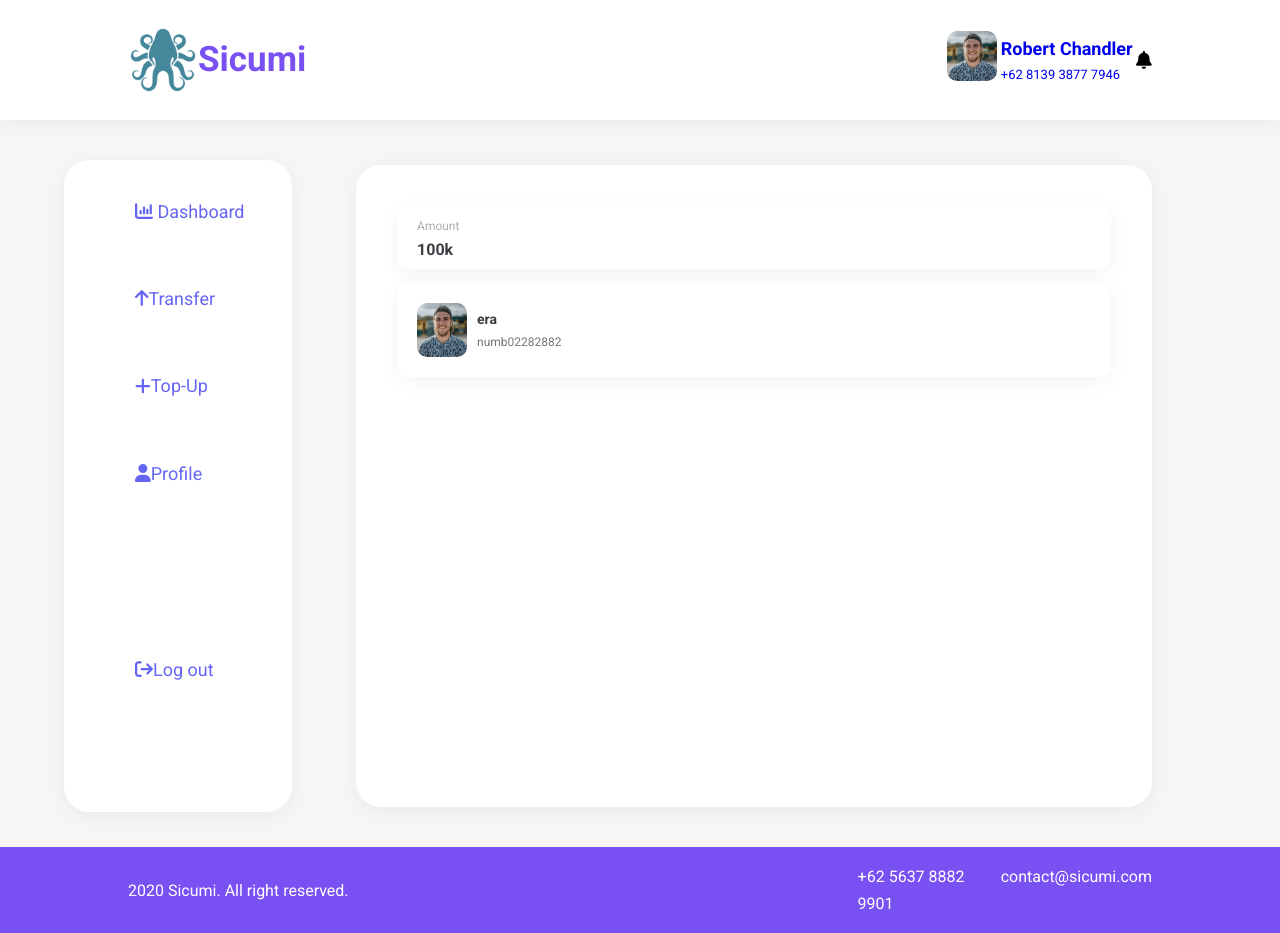
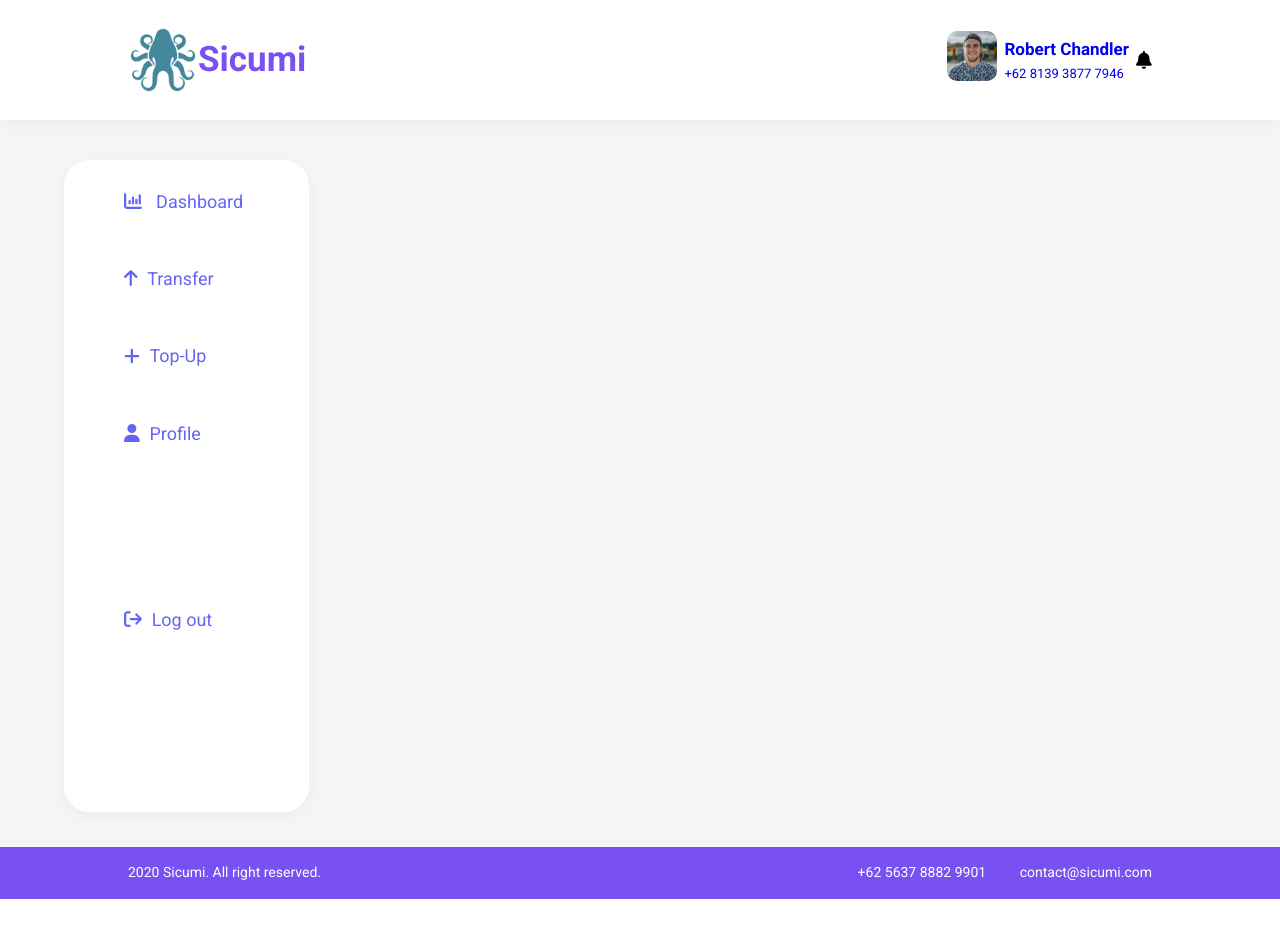
Before and after one commit to bca-batch-5/sicumi_frontend, a React (Create React App) app: page /Layout in a window 1280 px wide. After the commit the page ends 899 px from the top, so only its background shows below. Built offline with nearby package versions, Linux system fonts and the light colour scheme.

Commit message:
finishing layout

```diff
--- a/src/Layouts/Home/Home.jsx
+++ b/src/Layouts/Home/Home.jsx
@@ -5,8 +5,6 @@ import { Link } from "react-router-dom";
 import { Wrapper, SectionRight, DescAcc, Nav, NavLeft, SectionLeft, Main, Footer, RightFooter, LeftFooter, NavRight, NavContainer, Hlogo, NameAcc, PhoneAcc, ListMenu, List } from "./StyleHome";
 import { FontAwesomeIcon } from "@fortawesome/react-fontawesome";
 import { faArrowRightFromBracket, faArrowUp, faBell, faChartColumn, faPlus, faUser } from "@fortawesome/free-solid-svg-icons";
-import DetailsInformation from "../../Components/TextBox/DetailsInformation";
-import ContactInformation from "../../Components/TextBox/ContactInformation";
 const LayoutHome = (props) => {
   const { children } = props;
   return (
@@ -19,7 +17,7 @@ const LayoutHome = (props) => {
           </NavLeft>
           <NavRight>
             <Link to="" style={{ textDecoration: "none" }}>
-              <img src={profilepict} alt="none" width={50} style={{ borderRadius: `10px` }} />
+              <img src={profilepict} alt="none" width={50} style={{ borderRadius: `10px`, alignItems: `center` }} />
             </Link>
 
             <DescAcc>
@@ -28,37 +26,37 @@ const LayoutHome = (props) => {
                 <PhoneAcc> +62 8139 3877 7946</PhoneAcc>
               </Link>
             </DescAcc>
-            <FontAwesomeIcon icon={faBell} style={{ fontSize: `18px` }}></FontAwesomeIcon>
+            <FontAwesomeIcon icon={faBell} style={{ fontSize: `18px`, marginLeft : 5 }}></FontAwesomeIcon>
           </NavRight>
         </NavContainer>
       </Nav>
       <Main>
         <SectionLeft>
           <ListMenu>
-            <ul>
+            <ul style={{    paddingInlineStart: 0}}>
               <List>
-                <Link to="" style={{ textDecoration: "none" }}>
-                  <FontAwesomeIcon icon={faChartColumn}></FontAwesomeIcon> Dashboard
-                </Link>
+                  <Link to="" style={{ textDecoration: "none" }}>
+                  <FontAwesomeIcon icon={faChartColumn} style={{paddingRight : 10 }}></FontAwesomeIcon> Dashboard
+                  </Link>
               </List>
               <br />
               <List>
                 <Link to="" style={{ textDecoration: "none" }}>
-                  <FontAwesomeIcon icon={faArrowUp}></FontAwesomeIcon>
+                  <FontAwesomeIcon icon={faArrowUp} style={{paddingRight : 10 }}></FontAwesomeIcon>
                   Transfer
                 </Link>
               </List>
               <br />
               <List>
                 <Link to="" style={{ textDecoration: "none" }}>
-                  <FontAwesomeIcon icon={faPlus}></FontAwesomeIcon>
+                  <FontAwesomeIcon icon={faPlus} style={{paddingRight : 10 }}></FontAwesomeIcon>
                   Top-Up
                 </Link>
               </List>
               <br />
               <List>
                 <Link to="" style={{ textDecoration: "none" }}>
-                  <FontAwesomeIcon icon={faUser}></FontAwesomeIcon>
+                  <FontAwesomeIcon icon={faUser} style={{paddingRight : 10 }}></FontAwesomeIcon>
                   Profile
                 </Link>
               </List>
@@ -69,7 +67,7 @@ const LayoutHome = (props) => {
               <br />
               <List>
                 <Link to="" style={{ textDecoration: "none" }}>
-                  <FontAwesomeIcon icon={faArrowRightFromBracket}></FontAwesomeIcon>
+                  <FontAwesomeIcon icon={faArrowRightFromBracket} style={{paddingRight : 10 }}></FontAwesomeIcon>
                   Log out
                 </Link>
               </List>
@@ -77,8 +75,6 @@ const LayoutHome = (props) => {
           </ListMenu>
         </SectionLeft>
         <SectionRight>
-          <DetailsInformation Title="Amount" Desc="100k" />
-          <ContactInformation Title="era" Desc="numb02282882" />
           {children}
         </SectionRight>
       </Main>
--- a/src/Layouts/Home/StyleHome.js
+++ b/src/Layouts/Home/StyleHome.js
@@ -56,20 +56,21 @@ export const SectionRight = styled.section`
   width: 60%;
   height: 70vh;
   margin-right: 10%;
-  background-color: white;
-  box-shadow: 0px 4px 20px rgba(0, 0, 0, 0.05);
-  border: 1px solid white;
-  border-radius: 25px;
-  padding: 40px;
+  // background-color: white;
+  // box-shadow: 0px 4px 20px rgba(0, 0, 0, 0.05);
+  // border: 1px solid white;
+  // border-radius: 25px;
+  // padding: 40px;
 `;
 
 export const DescAcc = styled.section`
   display: flex;
   flex-direction: column;
+  padding-left: 5px;
 `;
 export const NameAcc = styled.h2`
   /* color: #7950f2; */
-  font-size: 18px;
+  font-size: 17px;
   margin: 0;
 `;
 export const PhoneAcc = styled.p`
@@ -104,7 +105,7 @@ export const Footer = styled.section`
   display: flex;
   align-items: center;
   justify-content: space-between;
-  font-size: 16px;
+  font-size: 14px;
   color: #efefef;
 `;
 export const RightFooter = styled.section`
@@ -128,14 +129,14 @@ export const List = styled.section`
   color: #dadada;
   opacity: 60%;
   margin-top: 40px;
-  padding-top: 10px;
-  padding-left: 20px;
+  padding-left: 20%;
   margin: 10px;
 
   &:hover,
   &:focus,
   &:active {
     opacity: 100%;
+    color : #5f3dc4;
     border-left: 5px solid #5f3dc4;
   }
 `;
```
